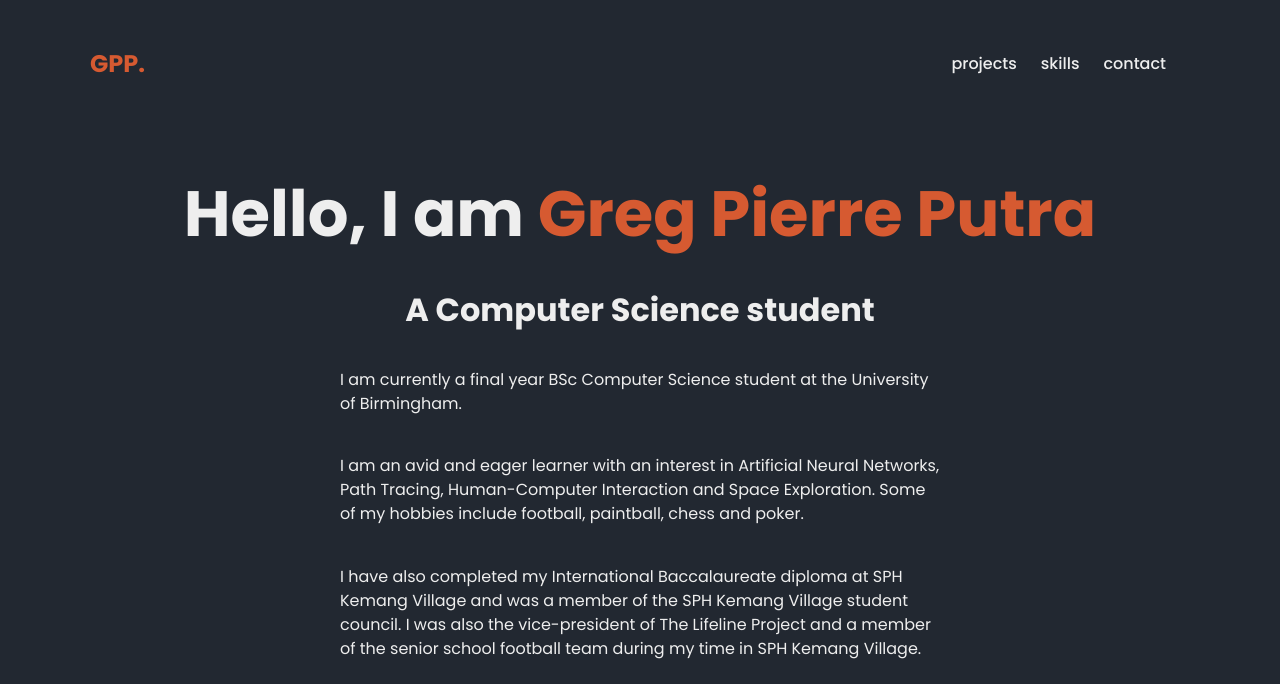
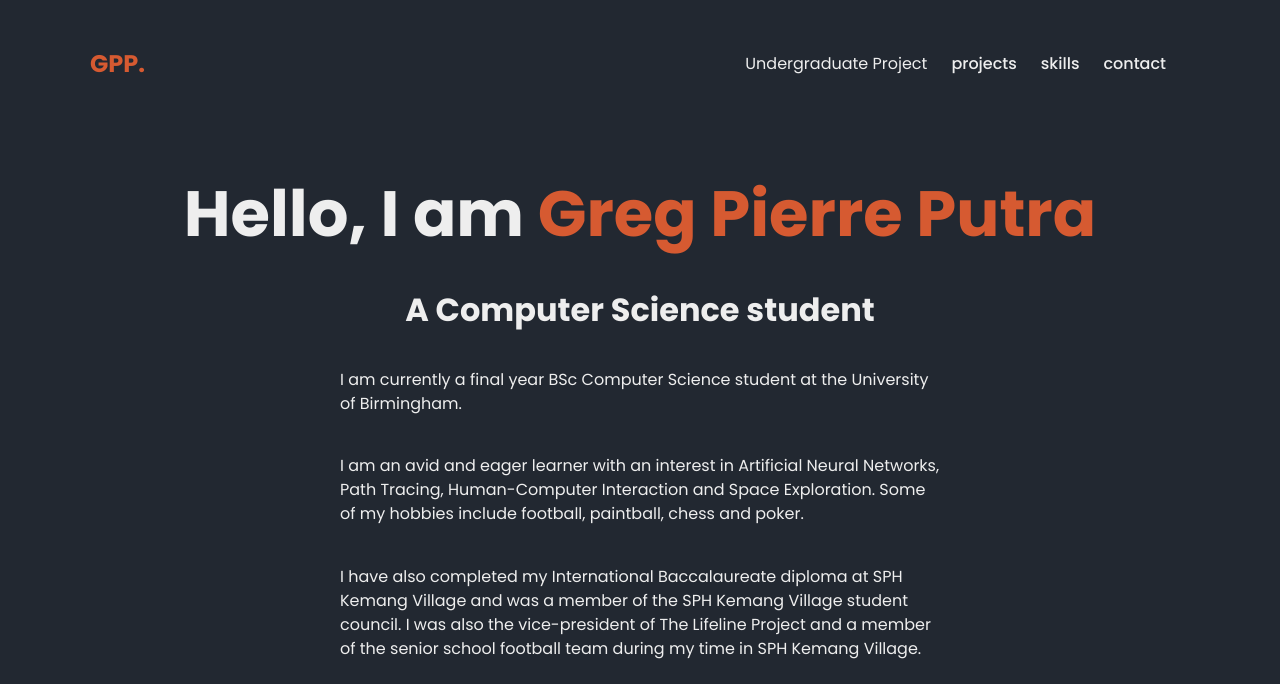
Before and after one commit to gregpierreputra/gregpierreputra.github.io, a plain HTML site: page index.html in a window 1280 px wide. Shown: the top 684 px of the page. Drawn offline with Linux system fonts and the light colour scheme.

Commit message:
Added changes to the navigation bar alongside the index changes

```diff
--- a/index.html
+++ b/index.html
@@ -28,6 +28,9 @@
 
       <nav class="nav center">
         <ul class="nav__list center">
+          <li class="nav__list-item">
+            <a class=""link link--nav" href="#undergraduate_project">Undergraduate Project</a>
+          </li>
           <li class="nav__list-item">
             <a class="link link--nav" href="#projects">Projects</a>
           </li>
```
